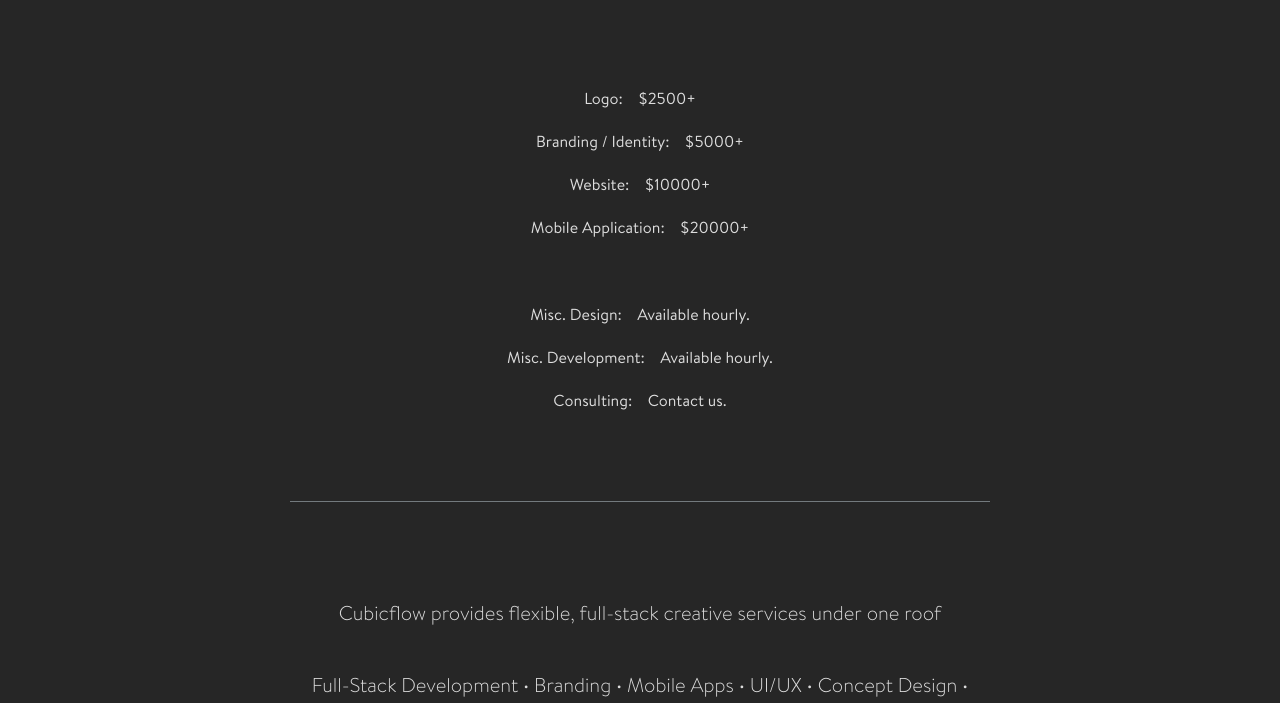
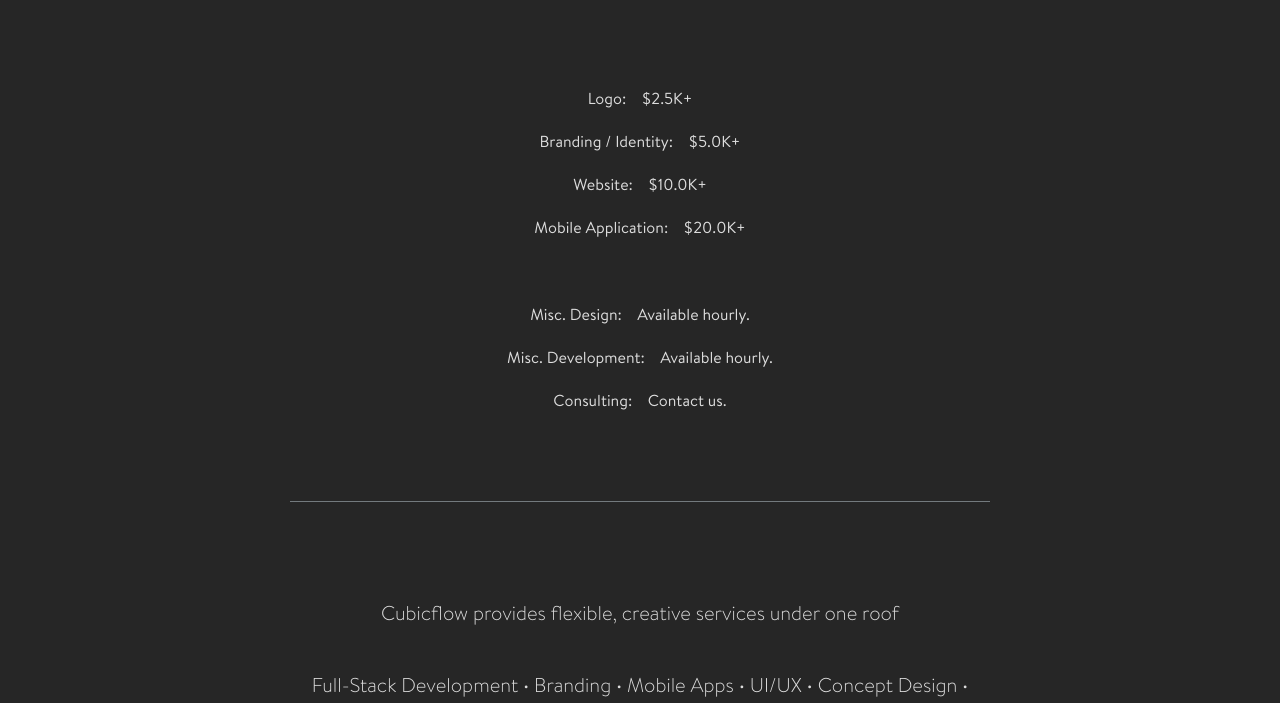
Before and after one commit to cubicflow/cubicflow, a Jekyll site: the page built from _pages/services.md, in a window 1280 px wide. Shown: the part 645-1348 px from the top of the page. Built offline with Jekyll 4.4.1, drawn with Linux system fonts in a browser that asks for light colours.

Commit message:
verbiage update

```diff
--- a/_pages/services.md
+++ b/_pages/services.md
@@ -18,13 +18,13 @@
 
 <br><br>
 
-Logo:&nbsp;&nbsp;&nbsp;&nbsp;$2500+
+Logo:&nbsp;&nbsp;&nbsp;&nbsp;$2.5K+
 
-Branding / Identity:&nbsp;&nbsp;&nbsp;&nbsp;$5000+
+Branding / Identity:&nbsp;&nbsp;&nbsp;&nbsp;$5.0K+
 
-Website:&nbsp;&nbsp;&nbsp;&nbsp;$10000+
+Website:&nbsp;&nbsp;&nbsp;&nbsp;$10.0K+
 
-Mobile Application:&nbsp;&nbsp;&nbsp;&nbsp;$20000+
+Mobile Application:&nbsp;&nbsp;&nbsp;&nbsp;$20.0K+
 
 <br>
 
@@ -40,7 +40,7 @@
 
 <br><br>
 
-#### Cubicflow provides flexible, full-stack creative services under&nbsp;one&nbsp;roof
+#### Cubicflow provides&nbsp;flexible, creative&nbsp;services under one&nbsp;roof
 
 #### Full-Stack Development   •	  Branding   •   Mobile Apps   • 	 UI/UX   •  	Concept Design   •  	Print and Package   •  	Graphic Design   •  	and&nbsp;More
 
```
